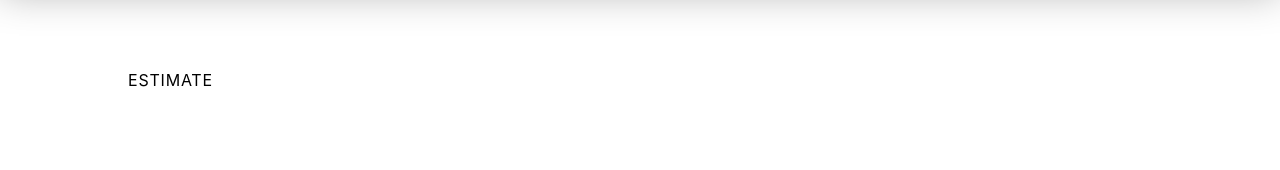
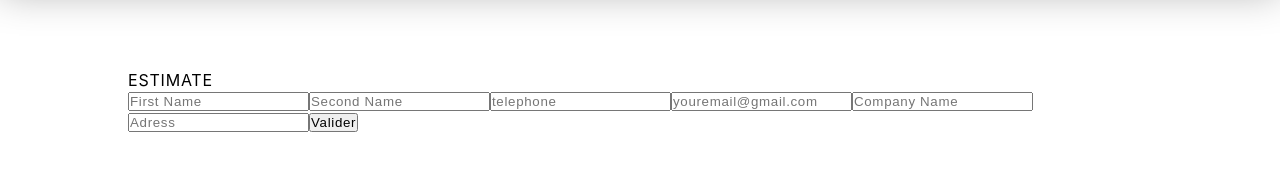
Before and after one commit to EdwinJoye/sebjames1-frontend, a React (Create React App) app: page /estimate in a window 1280 px wide. Shown: the part 170-340 px from the top of the page. Built offline with nearby package versions, Linux system fonts and the light colour scheme; no server answers.

Commit message:
début form

```diff
--- a/src/css/components/featuredProducts.css
+++ b/src/css/components/featuredProducts.css
@@ -4,6 +4,7 @@
   /* background-color: red; */
   margin-bottom: 20px;
   overflow: scroll;
+  padding: 6rem 4rem;
 }
 .featuredProducts__all-container img {
   height: 250px;
--- a/src/css/components/propositions.css
+++ b/src/css/components/propositions.css
@@ -3,8 +3,7 @@
   align-items: center;
   justify-content: center;
   gap: 20px;
-  /* background-color: black; */
-  padding: 60px 0 120px 0;
+  padding: 4rem 0 10rem 0;
 }
 .propositions__title-img-container {
   display: flex;
--- a/src/pages/Estimate.js
+++ b/src/pages/Estimate.js
@@ -1,5 +1,51 @@
 const Estimate = () => {
-  return <div className="container fadeIn">ESTIMATE</div>;
+  return (
+    <div className="container fadeIn">
+      <div>ESTIMATE</div>
+      <form action="/estimate">
+        <input
+          type="text"
+          name="firstName"
+          id="firstName"
+          placeholder="First Name"
+          required
+        ></input>
+        <input
+          type="text"
+          name="secondName"
+          id="secondName"
+          placeholder="Second Name"
+          required
+        ></input>
+        <input
+          type="tel"
+          name="telephone"
+          id="telephone"
+          placeholder="telephone"
+        ></input>
+        <input
+          type="email"
+          name="email"
+          id="email"
+          placeholder="youremail@gmail.com"
+          required
+        ></input>
+        <input
+          type="text"
+          name="companyName"
+          id="companyName"
+          placeholder="Company Name"
+        ></input>
+        <input
+          type="text"
+          name="adress"
+          id="adress"
+          placeholder="Adress"
+        ></input>
+        <button type="submit">Valider</button>
+      </form>
+    </div>
+  );
 };
 
 export default Estimate;
```
